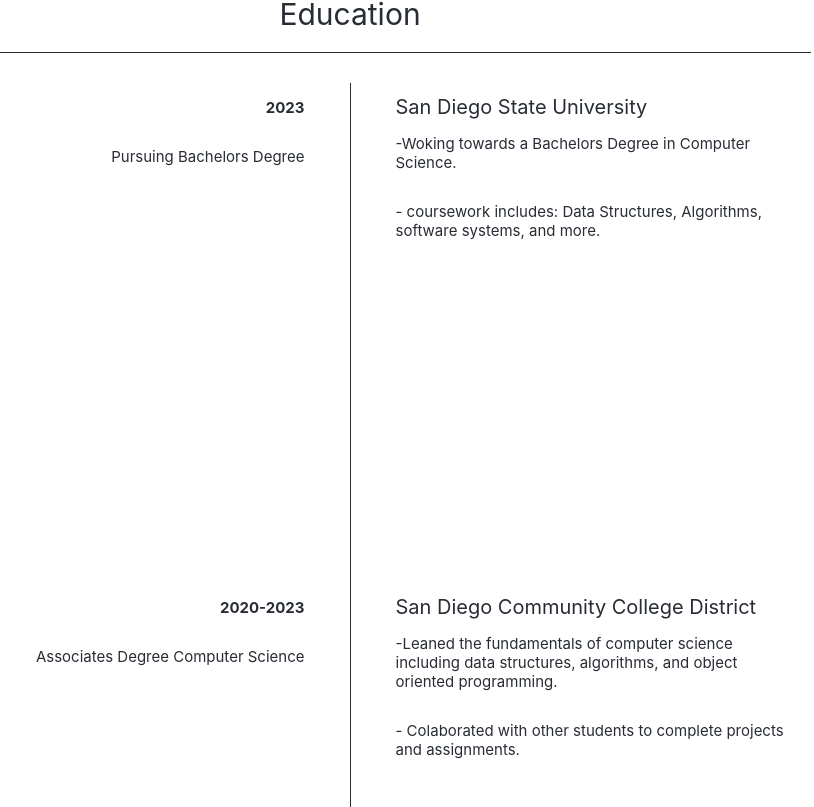
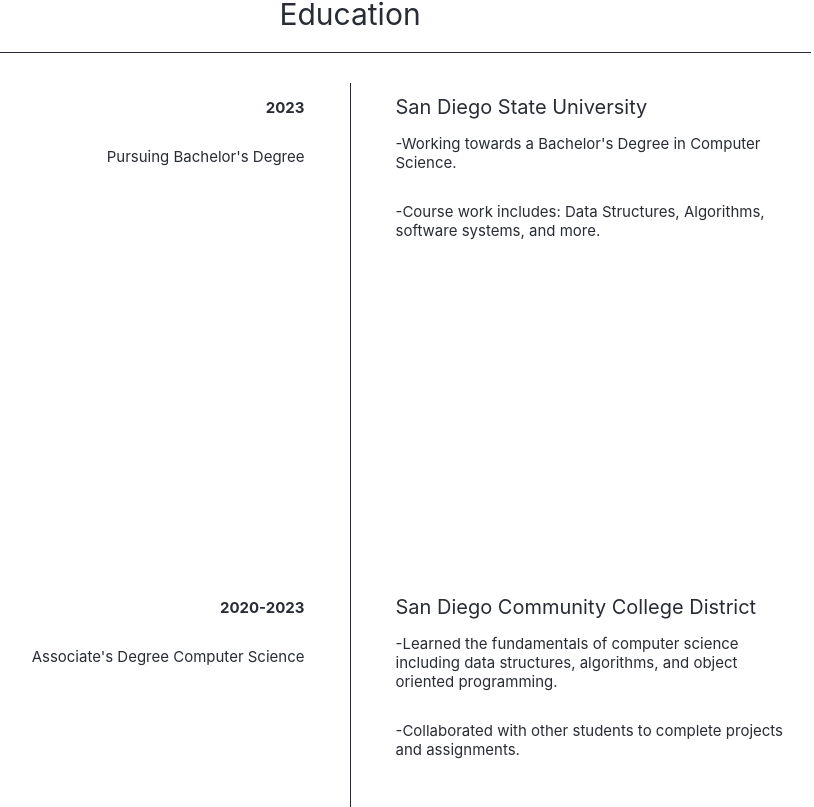
Before and after one commit to joshconstine/josh-website, a React (Create React App) app: page / in a window 1280 px wide. Shown: the part 2273-3080 px from the top of the page, without its empty margins (290-1104 px from the left). Built offline with nearby package versions, Linux system fonts and the light colour scheme.

Commit message:
corrected spelling

```diff
--- a/src/Education.js
+++ b/src/Education.js
@@ -11,7 +11,7 @@
       <Box sx={{ display: "flex", width: "100%", justifyContent: "center" }}>
         <Box className="sideByside">
           <p className="bold">2023</p>
-          <p>Pursuing Bachelors Degree</p>
+          <p>Pursuing Bachelor's Degree</p>
         </Box>
         <Box
           className="verticalLine"
@@ -22,10 +22,10 @@
             San Diego State University
           </Typography>
           <p className="alignL">
-            -Woking towards a Bachelors Degree in Computer Science.
+            -Working towards a Bachelor's Degree in Computer Science.
           </p>
           <p className="alignL">
-            - coursework includes: Data Structures, Algorithms, software
+            -Course work includes: Data Structures, Algorithms, software
             systems, and more.
           </p>
         </Box>
@@ -33,7 +33,7 @@
       <Box sx={{ display: "flex", width: "100%", justifyContent: "center" }}>
         <Box className="sideByside">
           <p className="bold">2020-2023</p>
-          <p>Associates Degree Computer Science</p>
+          <p>Associate's Degree Computer Science</p>
         </Box>
         <Box
           className="verticalLine"
@@ -44,11 +44,11 @@
             San Diego Community College District
           </Typography>
           <p className="alignL">
-            -Leaned the fundamentals of computer science including data
+            -Learned the fundamentals of computer science including data
             structures, algorithms, and object oriented programming.
           </p>
           <p className="alignL">
-            - Colaborated with other students to complete projects and
+            -Collaborated with other students to complete projects and
             assignments.
           </p>
         </Box>
@@ -56,7 +56,7 @@
       <Box sx={{ display: "flex", width: "100%", justifyContent: "center" }}>
         <Box className="sideByside">
           <p className="bold">2022</p>
-          <p>Web BootCamp</p>
+          <p>Web Bootcamp</p>
         </Box>
         <Box
           className="verticalLine"
```
Also changed, not shown: src/Projects.js (+4 -7 lines).
